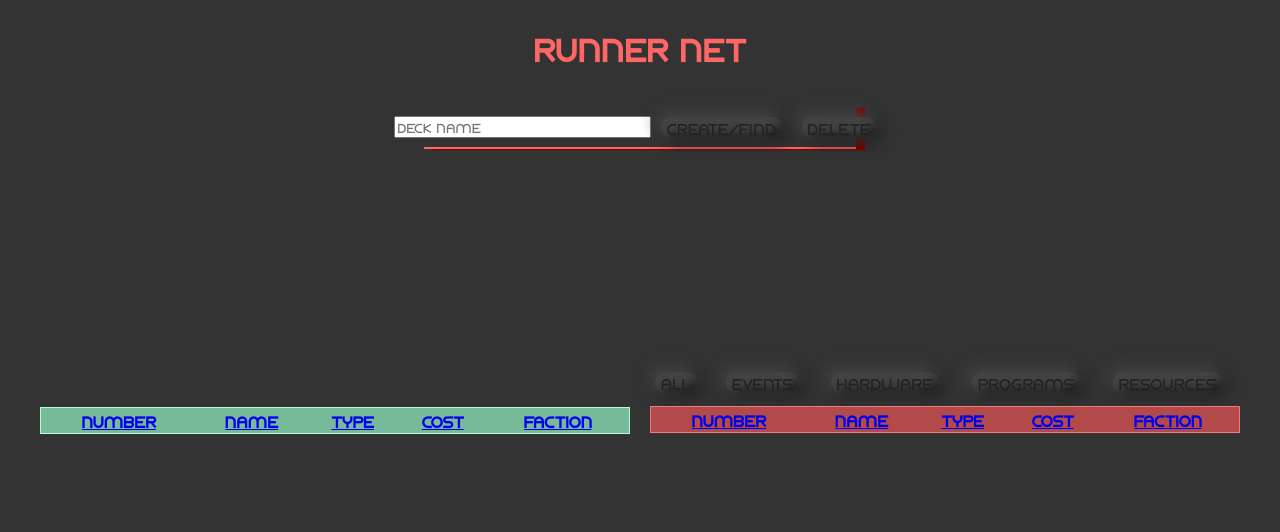
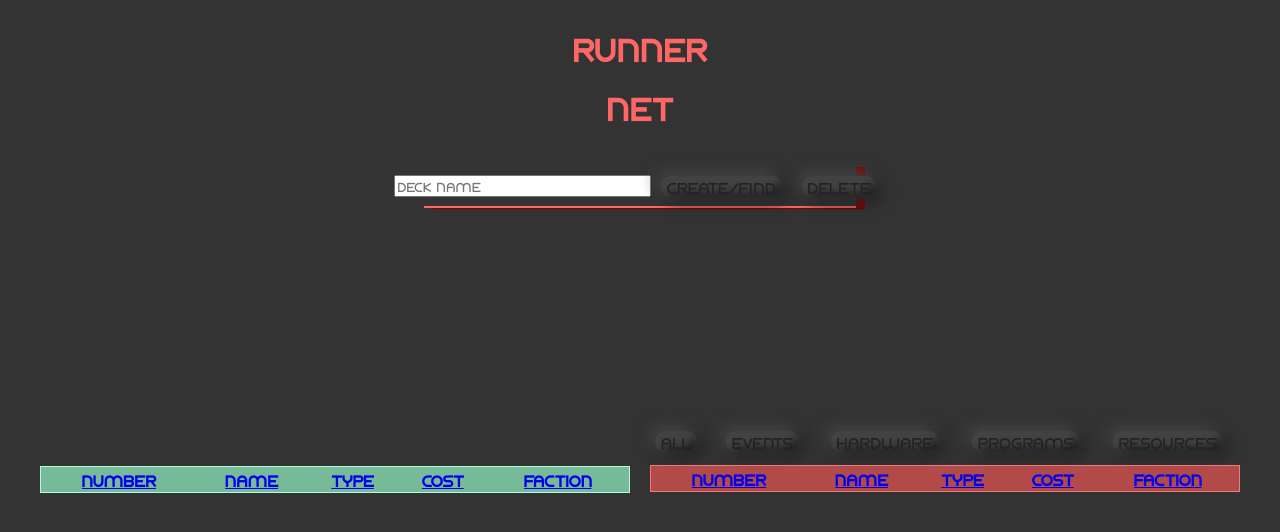
Before and after one commit to ANRSaan/foundation-capstone, a website: page client/index.html in a window 1280 px wide. Drawn offline with nearby package versions, Linux system fonts and the light colour scheme; no server answers.

Commit message:
slight updates

```diff
--- a/client/index.html
+++ b/client/index.html
@@ -15,7 +15,10 @@
     <link rel="stylesheet" href="./index.css">
 </head>
 <body>
-    <h1>Runner Net</h1>
+    <div id="runnerNet">
+        <h1 id="runner">Runner</h1>
+        <h1 id="net">Net</h1>
+    </div>
     <!-- <section>
         <div>
             <p>Enter Username</p>
```
Also changed, not shown: client/index.css (+10 -0 lines).
